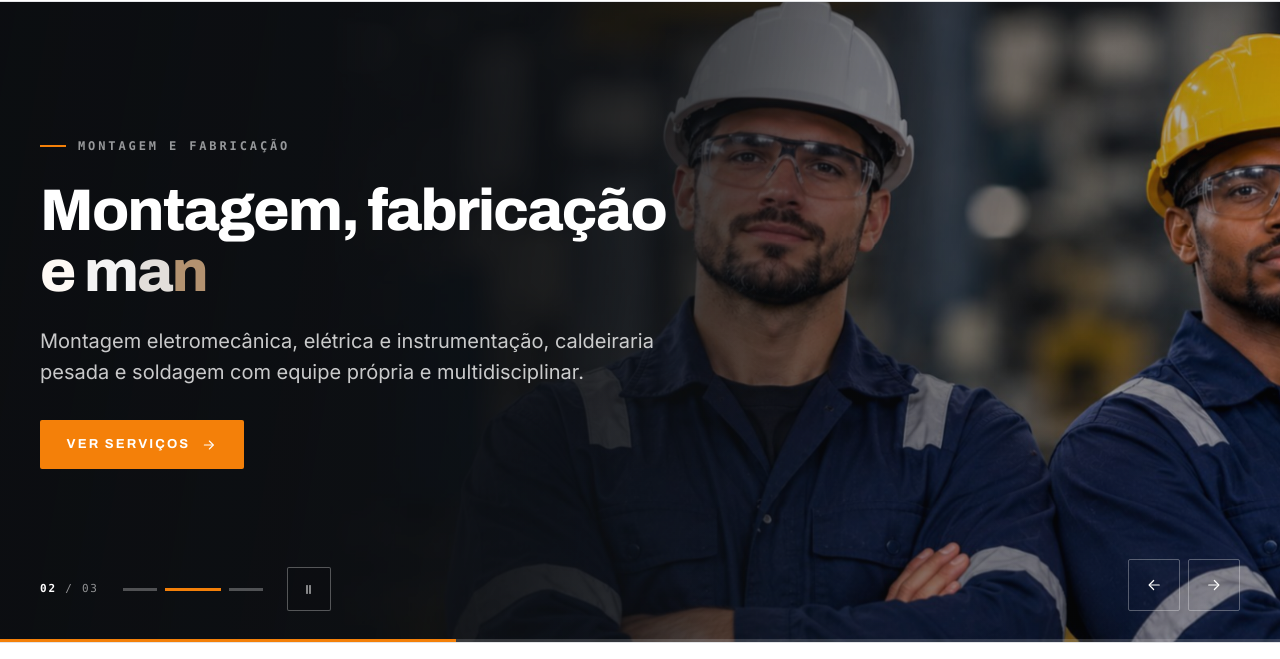
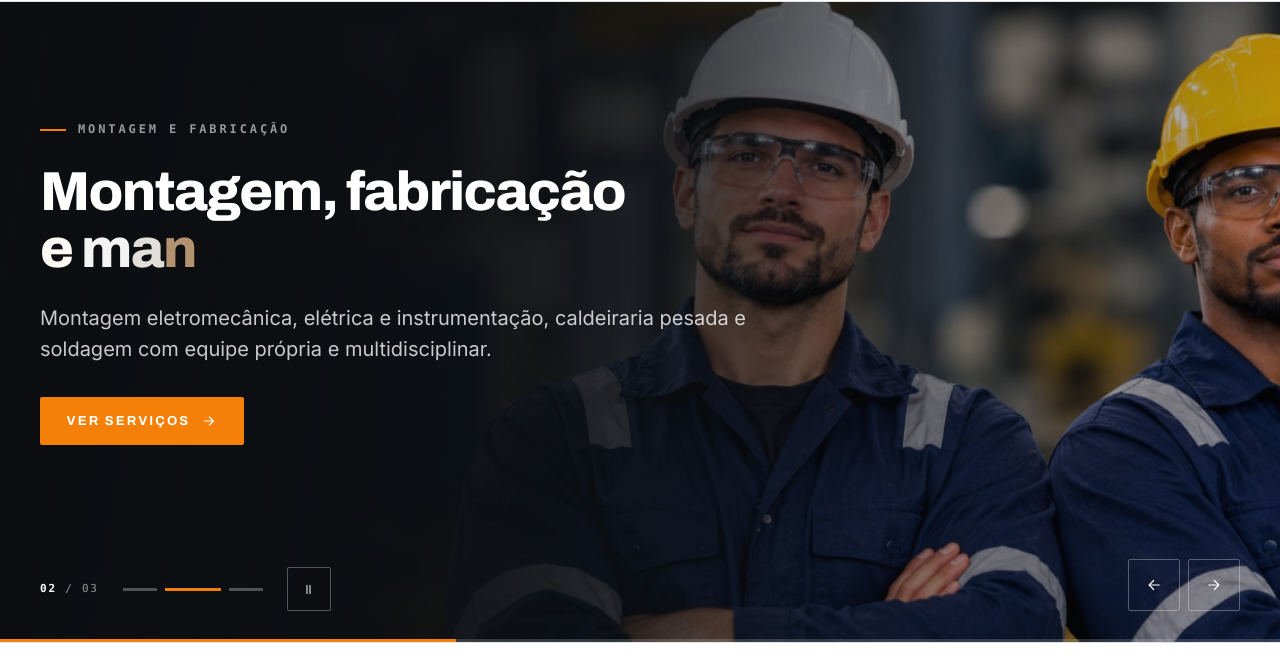
Before and after one commit to canalmeunovohoby3-code/-mhrengenharia, a website: page index.html in a window 1280 px wide. Shown: the part 124-783 px from the top of the page. Drawn offline with Linux system fonts and the light colour scheme.

Commit message:
Corrige sobreposicao dos botoes do hero com a UI do carrossel

```diff
--- a/assets/css/components.css
+++ b/assets/css/components.css
@@ -623,12 +623,12 @@
 @media (min-width: 768px) {
   .hero__content {
     justify-content: center;
-    padding-bottom: 3rem;
+    padding-bottom: 5.5rem;
   }
 }
 
 .hero__panel {
-  max-width: 700px;
+  max-width: 820px;
 }
 
 .hero__eyebrow {
@@ -642,17 +642,17 @@
 
 .hero__title {
   color: #fff;
-  font-size: clamp(2rem, 1.35rem + 2.9vw, 4.4rem);
+  font-size: clamp(2rem, 1.35rem + 2.6vw, 4rem);
   font-weight: 800;
-  line-height: 1.04;
+  line-height: 1.05;
   letter-spacing: -0.03em;
   text-wrap: balance;
-  max-width: 20ch;
+  max-width: 24ch;
 }
 
 .hero__text {
   margin-top: var(--sp-5);
-  max-width: 52ch;
+  max-width: 58ch;
   font-size: var(--fs-lg);
   line-height: var(--lh-normal);
   color: rgba(255, 255, 255, 0.78);
```
